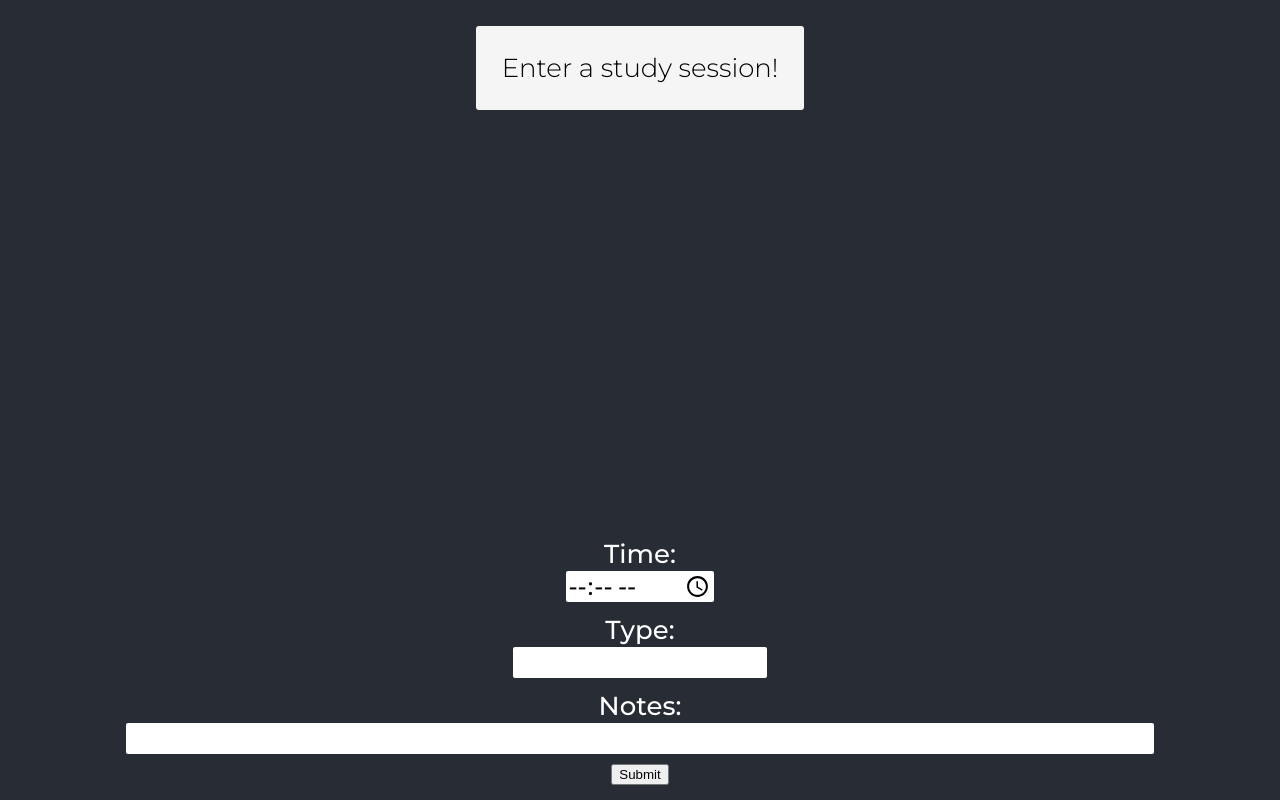
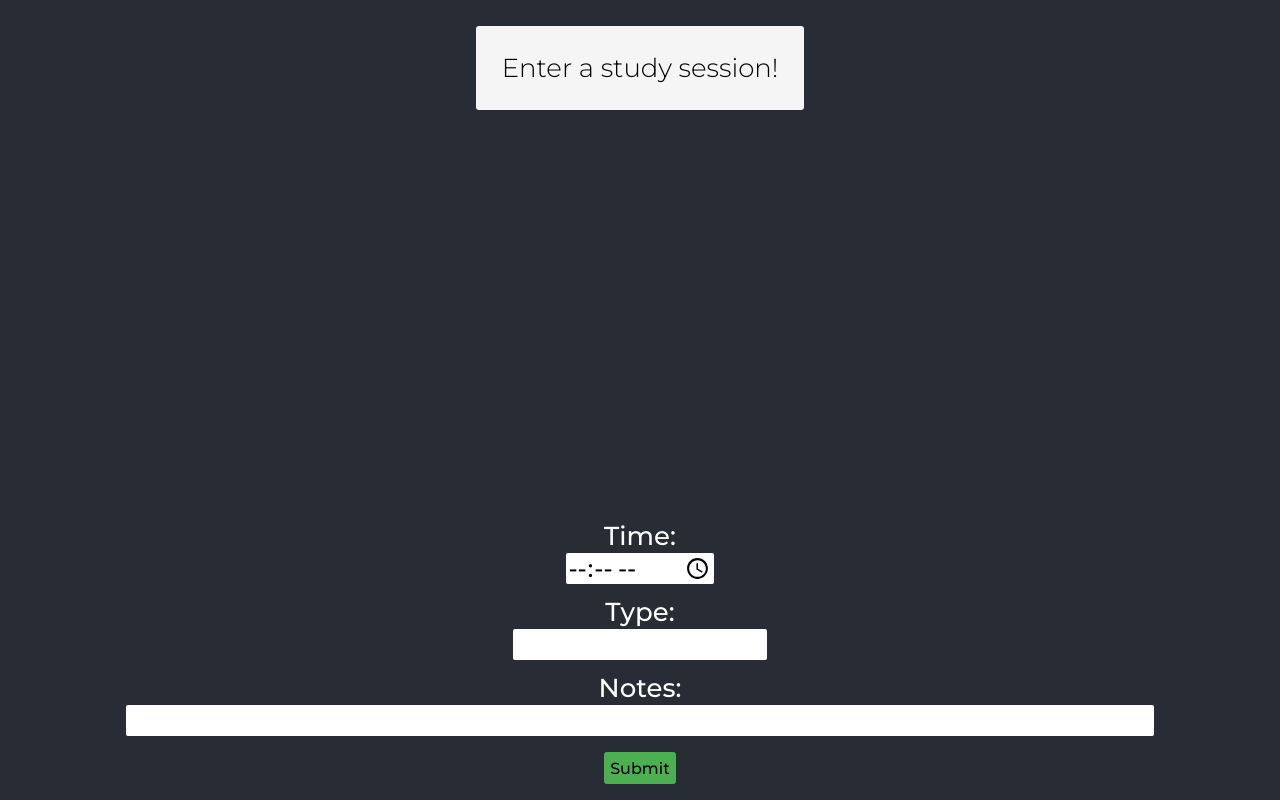
Before and after one commit to samuelweekes/Erudite, a React (Create React App) app: page / in a window 1280 px wide. Shown: the top 800 px of the page. Built offline with nearby package versions, Linux system fonts and the light colour scheme; no server answers.

Commit message:
Bunch more style changes

```diff
--- a/server.js
+++ b/server.js
@@ -18,6 +18,9 @@ app.get('/study', function(req, res){
     const studyRows = study.map((studySession) => {
       const clone = {...studySession.toObject()}
       clone.time = getTimeFromSeconds(studySession.time);
+      let timestamp = new Date(studySession._id.getTimestamp());
+      clone.date = `${timestamp.toLocaleDateString()} at ${timestamp.toLocaleTimeString()}`;
+      console.log(typeof(clone.date));
       return clone;
     });
 
--- a/src/Account/Account.css
+++ b/src/Account/Account.css
@@ -39,7 +39,6 @@
 }
 
 .fundsButton {
-  background-color:salmon;
   font-family: 'Montserrat', sans-serif;
   border-radius:3px;
   font-size:1rem;
--- a/src/Session/StudySession.css
+++ b/src/Session/StudySession.css
@@ -43,3 +43,15 @@
   font-size: 1.5rem;
   font-family: 'Montserrat', sans-serif;
 }
+
+.studySubmit {
+  font-family: 'Montserrat', sans-serif;
+  border-radius:3px;
+  font-size:1rem;
+  height: 2em;
+  border:none;
+  background-color: #4CAF50;
+  cursor:pointer;
+  margin-bottom: 1em;
+  margin-top: 1em;
+}
--- a/src/Session/StudySession.js
+++ b/src/Session/StudySession.js
@@ -52,7 +52,7 @@ class StudySession extends React.Component {
             </label>
           </div>
           <div>
-            <input type="submit" value="Submit" />
+            <input className="studySubmit" type="submit" value="Submit" />
           </div>
         </form>
       </div>
--- a/src/Sorter/StudyRow.css
+++ b/src/Sorter/StudyRow.css
@@ -15,13 +15,15 @@
 }
 
 .leftStudyRow {
-  width: 25%;
+  width: 10%;
+  margin-right:2em;
 }
 .middleStudyRow {
-  width:60%;
+  width:70%;
   display: flex;
   justify-content: flex-start;
   text-align: left;
+  margin-right:2em;
 }
 
 .StudyText, .StudyReward {
@@ -29,14 +31,22 @@
   font-size: 14pt;
   text-align: left;
 }
+.StudyTime {
+  margin-top: 0.5em;
+}
 
 .StudyTime, .StudyNote {
   font-weight: 300;
   font-size: 16pt;
 }
 
+.StudyDate{
+  font-size: 8pt
+}
+
 .StudyNote {
   font-size: 14pt;
+  word-break: break-word;
 }
 
 .endStudyRow {
--- a/src/Sorter/StudyRow.js
+++ b/src/Sorter/StudyRow.js
@@ -39,6 +39,9 @@ export function StudyRow(props) {
             <div className="studySeperatorRight">
               <span className="StudyReward">£{props.reward}</span>
             </div>
+            <div className="studySeperatorRight">
+                <span className="StudyDate">{props.date}</span>
+              </div>
           </div>
         </div>
     );
```
